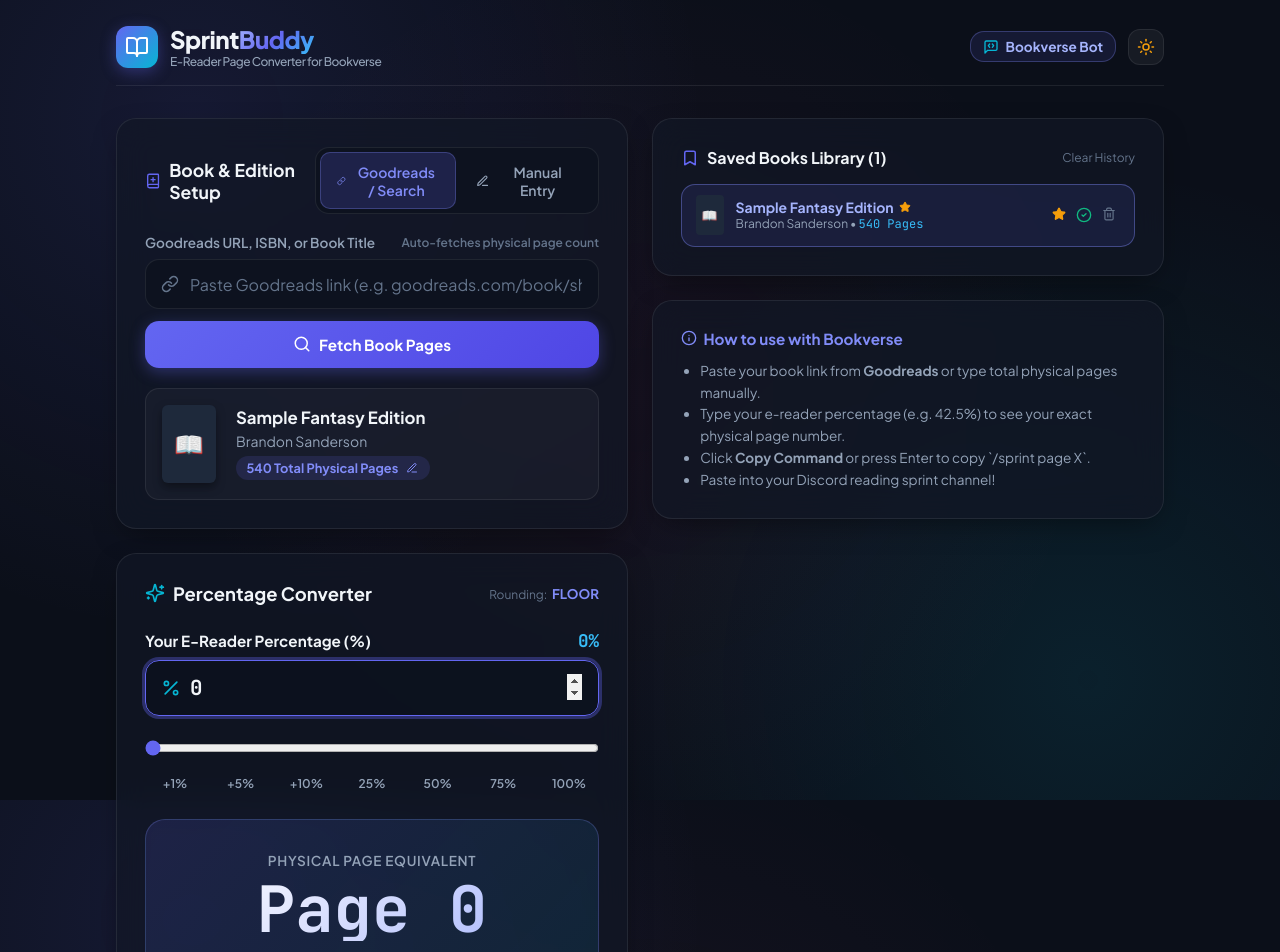
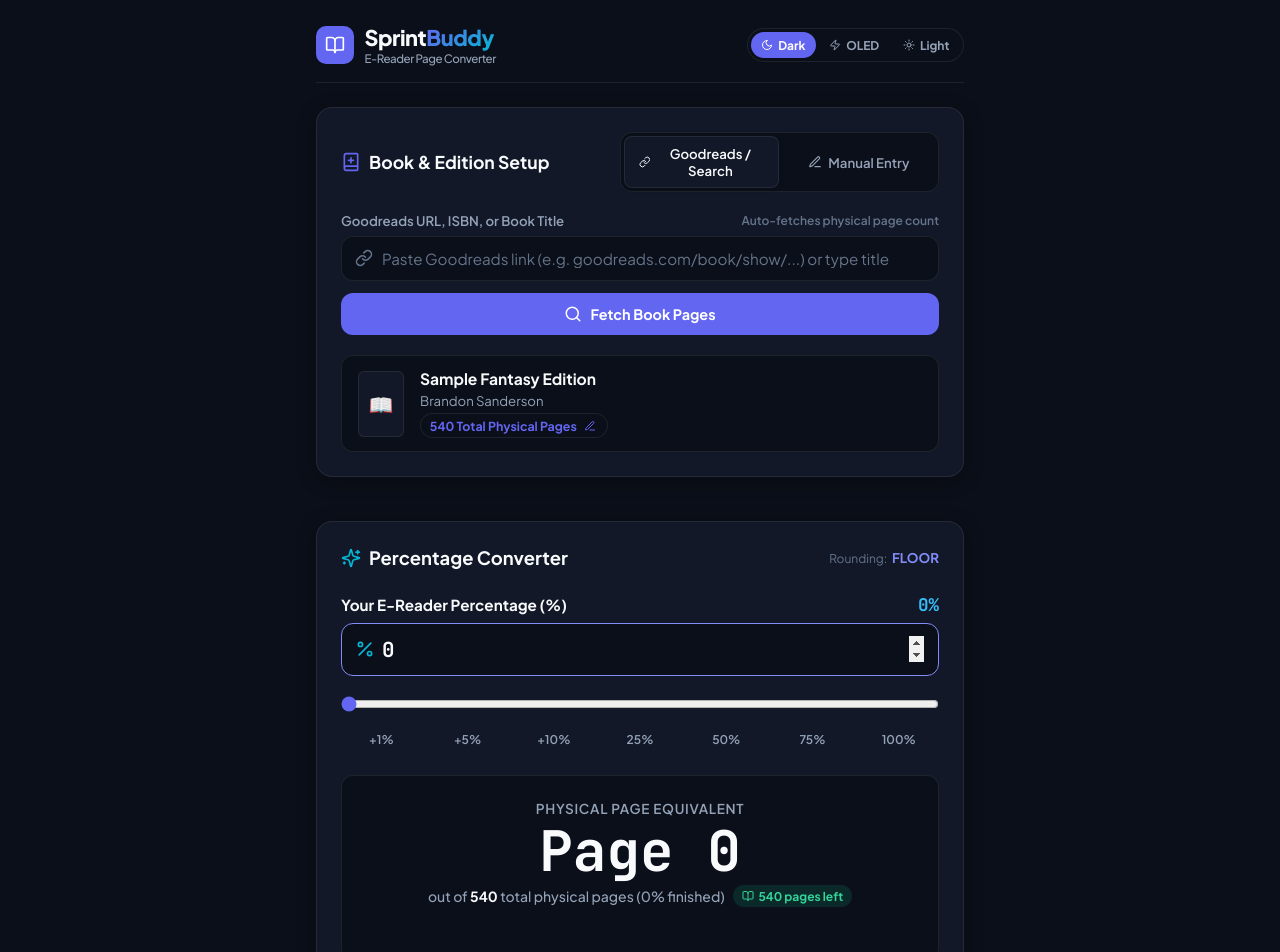
Before and after one commit to AfaqAhmad43/sprint-buddy, a React (Vite) app: page / in a window 1280 px wide. Shown: the top 952 px of the page. Built offline with nearby package versions, Linux system fonts and the light colour scheme.

Commit message:
Implement lightweight performance-first visual overhaul, polished light theme, and pitch-black OLED battery-saver mode

```diff
--- a/src/App.jsx
+++ b/src/App.jsx
@@ -15,7 +15,7 @@ const DEFAULT_BOOK = {
 };
 
 export default function App() {
-  // Theme state with safe localStorage lookup
+  // Theme state ('dark', 'oled', 'light') with safe localStorage lookup
   const [theme, setTheme] = useState(() => {
     try {
       return localStorage.getItem('sprint_theme') || 'dark';
@@ -69,10 +69,6 @@ export default function App() {
     } catch (e) {}
   }, [savedBooks]);
 
-  const toggleTheme = () => {
-    setTheme((prev) => (prev === 'dark' ? 'light' : 'dark'));
-  };
-
   const handleSaveToLibrary = (book) => {
     if (!book || !book.title) return;
     setSavedBooks((prev) => {
@@ -106,12 +102,10 @@ export default function App() {
       {/* Header */}
       <Header
         theme={theme}
-        toggleTheme={toggleTheme}
+        setTheme={setTheme}
       />
 
-      <main className="grid-2" style={{ alignItems: 'start' }}>
-        {/* Main Workspace Column */}
-        <div>
+      <main style={{ display: 'flex', flexDirection: 'column', gap: '1.25rem' }}>
         {/* Book Setup (Goodreads Link or Manual Input) */}
         <BookSelector
           currentBook={currentBook}
@@ -119,15 +113,12 @@ export default function App() {
           onSaveToLibrary={handleSaveToLibrary}
         />
 
-          {/* Core Page Converter */}
+        {/* Core Hero Page Converter */}
         <PercentageConverter
           currentBook={currentBook}
           onCopyToast={showToast}
         />
-        </div>
 
-        {/* Sidebar Column: Saved Books & Instructions */}
-        <div>
         {/* Saved Books Library */}
         <SavedBooks
           savedBooks={savedBooks}
@@ -139,17 +130,16 @@ export default function App() {
         />
 
         {/* Discord Sprint Guide Card */}
-          <div className="glass-card">
-            <h4 style={{ fontSize: '0.95rem', fontWeight: 700, display: 'flex', alignItems: 'center', gap: '0.4rem', color: '#818CF8', marginBottom: '0.75rem' }}>
-              <Info size={16} /> How to use with Bookverse
+        <div className="glass-card" style={{ marginBottom: 0 }}>
+          <h4 style={{ fontSize: '0.9rem', fontWeight: 700, display: 'flex', alignItems: 'center', gap: '0.4rem', color: 'var(--text-main)', marginBottom: '0.6rem' }}>
+            <Info size={15} color="var(--accent-primary)" /> Quick Tip for Bookverse Reading Sprints
           </h4>
-            <ul style={{ fontSize: '0.85rem', color: 'var(--text-muted)', lineHeight: '1.6', paddingLeft: '1.2rem' }}>
+          <ul style={{ fontSize: '0.825rem', color: 'var(--text-muted)', lineHeight: '1.5', paddingLeft: '1.2rem' }}>
             <li>Paste your book link from <strong>Goodreads</strong> or type total physical pages manually.</li>
             <li>Type your e-reader percentage (e.g. <code>42.5%</code>) to see your exact physical page number.</li>
-              <li>Click <strong>Copy Command</strong> or press <code>Enter</code> to copy `/sprint page X`.</li>
+            <li>Click <strong>Copy Command</strong> or press <code>Enter</code> to grab `/sprint page X`.</li>
             <li>Paste into your Discord reading sprint channel!</li>
           </ul>
-          </div>
         </div>
       </main>
 
--- a/src/components/Header.jsx
+++ b/src/components/Header.jsx
@@ -1,37 +1,46 @@
 import React from 'react';
-import { BookOpen, Moon, Sun, MessageSquareCode } from 'lucide-react';
+import { BookOpen, Moon, Sun, Zap } from 'lucide-react';
 
-export default function Header({ theme, toggleTheme }) {
+export default function Header({ theme, setTheme }) {
   return (
     <header className="app-header">
       <div className="brand-logo">
         <div className="brand-icon">
-          <BookOpen size={24} />
+          <BookOpen size={20} />
         </div>
         <div>
           Sprint<span className="title-gradient">Buddy</span>
-          <div style={{ fontSize: '0.75rem', fontWeight: 500, color: 'var(--text-muted)' }}>
-            E-Reader Page Converter for Bookverse
+          <div style={{ fontSize: '0.725rem', fontWeight: 500, color: 'var(--text-muted)' }}>
+            E-Reader Page Converter
           </div>
         </div>
       </div>
 
-      <div style={{ display: 'flex', alignItems: 'center', gap: '0.75rem' }}>
-        {/* Bookverse Bot Indicator Badge */}
-        <div style={{ display: 'flex', alignItems: 'center', gap: '0.4rem', background: 'rgba(99, 102, 241, 0.12)', padding: '0.4rem 0.75rem', borderRadius: 'var(--radius-md)', border: '1px solid rgba(129, 140, 248, 0.3)', fontSize: '0.85rem' }}>
-          <MessageSquareCode size={16} color="var(--accent-cyan)" />
-          <span style={{ color: '#A5B4FC', fontWeight: 700 }}>Bookverse Bot</span>
+      <div style={{ display: 'flex', alignItems: 'center', gap: '0.5rem' }}>
+        {/* Theme Segmented Switcher */}
+        <div className="theme-switcher">
+          <button
+            className={`theme-btn ${theme === 'dark' ? 'active' : ''}`}
+            onClick={() => setTheme('dark')}
+            title="Slate Dark Theme"
+          >
+            <Moon size={12} /> Dark
+          </button>
+          <button
+            className={`theme-btn ${theme === 'oled' ? 'active' : ''}`}
+            onClick={() => setTheme('oled')}
+            title="Pitch Black OLED Battery Saver Mode"
+          >
+            <Zap size={12} /> OLED
+          </button>
+          <button
+            className={`theme-btn ${theme === 'light' ? 'active' : ''}`}
+            onClick={() => setTheme('light')}
+            title="Clean Light Theme"
+          >
+            <Sun size={12} /> Light
+          </button>
         </div>
-
-        {/* Theme Toggle */}
-        <button
-          onClick={toggleTheme}
-          className="btn-secondary"
-          style={{ padding: '0.5rem', borderRadius: '12px' }}
-          title="Toggle Theme"
-        >
-          {theme === 'dark' ? <Sun size={18} color="#F59E0B" /> : <Moon size={18} color="#6366F1" />}
-        </button>
       </div>
     </header>
   );
--- a/src/index.css
+++ b/src/index.css
@@ -1,49 +1,72 @@
+/* ==========================================================================
+   SprintBuddy - Lightweight & High-Performance Design System
+   Zero-lag, battery-efficient, high-contrast typography & sleek themes.
+   ========================================================================== */
+
 :root {
+  /* Dark Theme (Default Slate) */
   --bg-main: #0B0F19;
-  --bg-card: rgba(18, 24, 38, 0.7);
-  --bg-card-hover: rgba(26, 34, 54, 0.85);
-  --bg-input: rgba(13, 18, 30, 0.8);
+  --bg-card: #121827;
+  --bg-card-hover: #1E293B;
+  --bg-input: #0B0F19;
   --border-color: rgba(255, 255, 255, 0.08);
-  --border-focus: rgba(129, 140, 248, 0.5);
+  --border-focus: #818CF8;
 
-  --text-main: #F1F5F9;
+  --text-main: #F8FAFC;
   --text-muted: #94A3B8;
   --text-dim: #64748B;
 
   --accent-primary: #6366F1;
   --accent-primary-hover: #4F46E5;
-  --accent-primary-glow: rgba(99, 102, 241, 0.35);
-
   --accent-cyan: #06B6D4;
-  --accent-cyan-glow: rgba(6, 182, 212, 0.3);
-
   --accent-emerald: #10B981;
-  --accent-emerald-glow: rgba(16, 185, 129, 0.3);
-
-  --accent-pink: #EC4899;
 
   --font-sans: 'Plus Jakarta Sans', -apple-system, BlinkMacSystemFont, 'Segoe UI', Roboto, sans-serif;
   --font-mono: 'JetBrains Mono', monospace;
 
   --radius-sm: 8px;
-  --radius-md: 14px;
-  --radius-lg: 20px;
+  --radius-md: 12px;
+  --radius-lg: 16px;
   --radius-full: 9999px;
 
-  --shadow-sm: 0 4px 6px -1px rgba(0, 0, 0, 0.3);
-  --shadow-glow: 0 0 25px var(--accent-primary-glow);
-  --shadow-card: 0 10px 30px -10px rgba(0, 0, 0, 0.5);
+  --shadow-card: 0 4px 20px rgba(0, 0, 0, 0.3);
 }
 
+/* OLED Pitch Black Theme */
+[data-theme='oled'] {
+  --bg-main: #000000;
+  --bg-card: #0F141C;
+  --bg-card-hover: #171E2B;
+  --bg-input: #05070A;
+  --border-color: rgba(255, 255, 255, 0.12);
+  --border-focus: #818CF8;
+
+  --text-main: #FFFFFF;
+  --text-muted: #A1A1AA;
+  --text-dim: #71717A;
+
+  --shadow-card: none;
+}
+
+/* Polished & Crisp Light Theme */
 [data-theme='light'] {
-  --bg-main: #F8FAFC;
-  --bg-card: rgba(255, 255, 255, 0.85);
-  --bg-card-hover: rgba(241, 245, 249, 0.95);
-  --bg-input: #FFFFFF;
-  --border-color: rgba(0, 0, 0, 0.08);
-  --border-focus: rgba(99, 102, 241, 0.6);
+  --bg-main: #F1F5F9;
+  --bg-card: #FFFFFF;
+  --bg-card-hover: #F8FAFC;
+  --bg-input: #F8FAFC;
+  --border-color: rgba(15, 23, 42, 0.09);
+  --border-focus: #4F46E5;
 
-  --shadow-card: 0 10px 30px -10px rgba(0, 0, 0, 0.08);
+  --text-main: #0F172A;
+  --text-muted: #475569;
+  --text-dim: #64748B;
+
+  --accent-primary: #4F46E5;
+  --accent-primary-hover: #4338CA;
+  --accent-cyan: #0284C7;
+  --accent-emerald: #059669;
+
+  --shadow-card: 0 4px 15px rgba(15, 23, 42, 0.05);
 }
 
 * {
@@ -58,40 +81,34 @@ body {
   background-color: var(--bg-main);
   color: var(--text-main);
   min-height: 100vh;
-  overflow-x: hidden;
-  background-image:
-    radial-gradient(circle at 15% 15%, rgba(99, 102, 241, 0.12) 0%, transparent 40%),
-    radial-gradient(circle at 85% 85%, rgba(6, 182, 212, 0.1) 0%, transparent 40%),
-    radial-gradient(circle at 50% 50%, rgba(236, 72, 153, 0.05) 0%, transparent 60%);
-  background-attachment: fixed;
+  transition: background-color 0.15s ease, color 0.15s ease;
 }
 
-/* App Container */
+/* App Container (Single-Column Focus Layout) */
 .app-layout {
-  max-width: 1080px;
+  max-width: 680px;
   margin: 0 auto;
-  padding: 1.5rem 1rem 3rem 1rem;
+  padding: 1.5rem 1rem 4rem 1rem;
 }
 
 /* Glass Card */
 .glass-card {
   background: var(--bg-card);
-  backdrop-filter: blur(16px);
-  -webkit-backdrop-filter: blur(16px);
   border: 1px solid var(--border-color);
   border-radius: var(--radius-lg);
-  padding: 1.75rem;
+  padding: 1.5rem;
   box-shadow: var(--shadow-card);
-  transition: all 0.25s cubic-bezier(0.16, 1, 0.3, 1);
+  margin-bottom: 1.25rem;
+  transition: border-color 0.15s ease;
 }
 
 .glass-card:hover {
-  border-color: rgba(255, 255, 255, 0.15);
+  border-color: rgba(129, 140, 248, 0.25);
 }
 
 /* Typography Helpers */
 .title-gradient {
-  background: linear-gradient(135deg, #A5B4FC 0%, #6366F1 50%, #38BDF8 100%);
+  background: linear-gradient(135deg, var(--accent-primary) 0%, var(--accent-cyan) 100%);
   -webkit-background-clip: text;
   -webkit-text-fill-color: transparent;
   display: inline-block;
@@ -106,7 +123,7 @@ body {
   display: flex;
   justify-content: space-between;
   align-items: center;
-  margin-bottom: 2rem;
+  margin-bottom: 1.5rem;
   padding-bottom: 1rem;
   border-bottom: 1px solid var(--border-color);
 }
@@ -114,61 +131,51 @@ body {
 .brand-logo {
   display: flex;
   align-items: center;
-  gap: 0.75rem;
-  font-size: 1.5rem;
+  gap: 0.65rem;
+  font-size: 1.35rem;
   font-weight: 800;
   letter-spacing: -0.02em;
 }
 
 .brand-icon {
-  width: 42px;
-  height: 42px;
-  border-radius: 12px;
-  background: linear-gradient(135deg, var(--accent-primary) 0%, var(--accent-cyan) 100%);
+  width: 38px;
+  height: 38px;
+  border-radius: 10px;
+  background: var(--accent-primary);
   display: flex;
   align-items: center;
   justify-content: center;
   color: white;
-  box-shadow: 0 4px 15px var(--accent-primary-glow);
 }
 
-/* Navigation Tabs */
-.nav-tabs {
+/* Theme Segmented Switcher */
+.theme-switcher {
   display: flex;
-  gap: 0.5rem;
-  background: rgba(15, 23, 42, 0.6);
-  padding: 0.35rem;
+  background: var(--bg-input);
+  border: 1px solid var(--border-color);
   border-radius: var(--radius-full);
-  border: 1px solid var(--border-color);
-  margin-bottom: 2rem;
+  padding: 0.2rem;
+  gap: 0.2rem;
 }
 
-.tab-btn {
-  flex: 1;
-  padding: 0.65rem 1.25rem;
+.theme-btn {
+  padding: 0.35rem 0.65rem;
   border: none;
   background: transparent;
   color: var(--text-muted);
-  font-size: 0.925rem;
-  font-weight: 600;
+  font-size: 0.75rem;
+  font-weight: 700;
   border-radius: var(--radius-full);
   cursor: pointer;
   display: flex;
   align-items: center;
-  justify-content: center;
-  gap: 0.5rem;
-  transition: all 0.2s ease;
+  gap: 0.3rem;
+  transition: all 0.15s ease;
 }
 
-.tab-btn:hover {
-  color: var(--text-main);
-  background: rgba(255, 255, 255, 0.05);
-}
-
-.tab-btn.active {
+.theme-btn.active {
   background: var(--accent-primary);
   color: #FFFFFF;
-  box-shadow: 0 4px 12px var(--accent-primary-glow);
 }
 
 /* Mode Switcher Buttons (Goodreads vs Manual) */
@@ -177,44 +184,63 @@ body {
   background: var(--bg-input);
   border: 1px solid var(--border-color);
   border-radius: var(--radius-md);
-  padding: 0.25rem;
-  margin-bottom: 1.25rem;
+  padding: 0.2rem;
   gap: 0.25rem;
 }
 
 .mode-btn {
   flex: 1;
-  padding: 0.6rem 1rem;
+  padding: 0.5rem 0.85rem;
   border: none;
   background: transparent;
   color: var(--text-muted);
-  font-size: 0.875rem;
+  font-size: 0.825rem;
   font-weight: 600;
-  border-radius: 10px;
+  border-radius: 8px;
   cursor: pointer;
   display: flex;
   align-items: center;
   justify-content: center;
-  gap: 0.5rem;
-  transition: all 0.2s ease;
+  gap: 0.4rem;
+  transition: all 0.15s ease;
 }
 
 .mode-btn.active {
-  background: rgba(99, 102, 241, 0.2);
-  color: #818CF8;
-  border: 1px solid rgba(129, 140, 248, 0.3);
+  background: var(--bg-card);
+  color: var(--text-main);
+  border: 1px solid var(--border-color);
+  box-shadow: 0 2px 5px rgba(0,0,0,0.1);
+}
+
+/* Quick Jump Buttons */
+.quick-btn {
+  background: var(--bg-input);
+  border: 1px solid var(--border-color);
+  color: var(--text-muted);
+  padding: 0.35rem 0.65rem;
+  border-radius: var(--radius-sm);
+  font-size: 0.75rem;
+  font-weight: 700;
+  cursor: pointer;
+  transition: all 0.15s ease;
+}
+
+.quick-btn:hover {
+  background: var(--accent-primary);
+  color: white;
+  border-color: var(--accent-primary);
 }
 
 /* Forms & Inputs */
 .input-group {
   display: flex;
   flex-direction: column;
-  gap: 0.5rem;
-  margin-bottom: 1.25rem;
+  gap: 0.4rem;
+  margin-bottom: 1rem;
 }
 
 .input-label {
-  font-size: 0.85rem;
+  font-size: 0.825rem;
   font-weight: 600;
   color: var(--text-muted);
   display: flex;
@@ -230,146 +256,135 @@ body {
 
 .input-icon {
   position: absolute;
-  left: 1rem;
+  left: 0.85rem;
   color: var(--text-dim);
   pointer-events: none;
 }
 
 .custom-input {
   width: 100%;
-  padding: 0.85rem 1rem 0.85rem 2.75rem;
+  padding: 0.75rem 0.85rem 0.75rem 2.5rem;
   background: var(--bg-input);
   border: 1px solid var(--border-color);
   border-radius: var(--radius-md);
   color: var(--text-main);
-  font-size: 1rem;
+  font-size: 0.95rem;
   outline: none;
-  transition: all 0.2s ease;
+  transition: border-color 0.15s ease;
 }
 
 .custom-input.no-icon {
-  padding-left: 1rem;
+  padding-left: 0.85rem;
 }
 
 .custom-input:focus {
-  border-color: var(--accent-primary);
-  box-shadow: 0 0 0 3px var(--accent-primary-glow);
+  border-color: var(--border-focus);
 }
 
 .custom-input::placeholder {
   color: var(--text-dim);
 }
 
-/* Primary Action Buttons */
+/* Buttons */
 .btn-primary {
-  background: linear-gradient(135deg, var(--accent-primary) 0%, var(--accent-primary-hover) 100%);
+  background: var(--accent-primary);
   color: white;
   border: none;
-  padding: 0.85rem 1.5rem;
+  padding: 0.75rem 1.25rem;
   border-radius: var(--radius-md);
   font-weight: 700;
-  font-size: 0.95rem;
+  font-size: 0.9rem;
   cursor: pointer;
   display: inline-flex;
   align-items: center;
   justify-content: center;
   gap: 0.5rem;
-  box-shadow: 0 4px 15px var(--accent-primary-glow);
-  transition: all 0.2s ease;
+  transition: background-color 0.15s ease;
 }
 
 .btn-primary:hover {
-  transform: translateY(-1px);
-  box-shadow: 0 6px 20px var(--accent-primary-glow);
-}
-
-.btn-primary:active {
-  transform: translateY(0);
+  background: var(--accent-primary-hover);
 }
 
 .btn-secondary {
-  background: rgba(255, 255, 255, 0.05);
+  background: var(--bg-input);
   color: var(--text-main);
   border: 1px solid var(--border-color);
-  padding: 0.75rem 1.25rem;
+  padding: 0.65rem 1rem;
   border-radius: var(--radius-md);
   font-weight: 600;
-  font-size: 0.875rem;
+  font-size: 0.85rem;
   cursor: pointer;
   display: inline-flex;
   align-items: center;
   justify-content: center;
-  gap: 0.5rem;
-  transition: all 0.2s ease;
+  gap: 0.4rem;
+  transition: background-color 0.15s ease;
 }
 
 .btn-secondary:hover {
-  background: rgba(255, 255, 255, 0.1);
-  border-color: rgba(255, 255, 255, 0.2);
+  border-color: var(--text-muted);
 }
 
 /* Page Result Hero Card */
 .result-hero {
-  background: linear-gradient(135deg, rgba(99, 102, 241, 0.15) 0%, rgba(6, 182, 212, 0.1) 100%);
-  border: 1px solid rgba(129, 140, 248, 0.25);
-  border-radius: var(--radius-lg);
-  padding: 2rem;
+  background: var(--bg-input);
+  border: 1px solid var(--border-color);
+  border-radius: var(--radius-md);
+  padding: 1.5rem 1rem;
   text-align: center;
-  position: relative;
-  overflow: hidden;
 }
 
 .result-number {
-  font-size: 4rem;
+  font-size: 3.5rem;
   font-weight: 800;
   line-height: 1;
   font-family: var(--font-mono);
-  background: linear-gradient(135deg, #FFFFFF 0%, #A5B4FC 100%);
-  -webkit-background-clip: text;
-  -webkit-text-fill-color: transparent;
-  margin: 0.5rem 0;
+  color: var(--text-main);
+  margin: 0.4rem 0;
 }
 
 .result-subtitle {
   color: var(--text-muted);
-  font-size: 0.95rem;
+  font-size: 0.875rem;
   font-weight: 500;
 }
 
 /* Progress Bar */
 .progress-container {
   width: 100%;
-  height: 10px;
-  background: rgba(255, 255, 255, 0.08);
+  height: 8px;
+  background: var(--bg-main);
   border-radius: var(--radius-full);
   overflow: hidden;
-  margin: 1.25rem 0 0.5rem 0;
+  margin: 1rem 0 0.25rem 0;
 }
 
 .progress-fill {
   height: 100%;
-  background: linear-gradient(90deg, var(--accent-primary) 0%, var(--accent-cyan) 100%);
+  background: var(--accent-primary);
   border-radius: var(--radius-full);
-  transition: width 0.4s cubic-bezier(0.16, 1, 0.3, 1);
+  transition: width 0.2s ease;
 }
 
 /* Discord Bot Command Box */
 .discord-box {
-  background: rgba(10, 14, 23, 0.9);
+  background: var(--bg-input);
   border: 1px solid var(--border-color);
   border-radius: var(--radius-md);
-  padding: 1rem;
+  padding: 0.85rem 1rem;
   display: flex;
   align-items: center;
   justify-content: space-between;
   gap: 1rem;
-  margin-top: 1rem;
+  margin-top: 0.85rem;
 }
 
 .discord-code {
   font-family: var(--font-mono);
-  color: #38BDF8;
-  font-size: 1rem;
+  color: var(--accent-cyan);
+  font-size: 0.95rem;
+  font-weight: 700;
   word-break: break-all;
 }
 
@@ -377,59 +392,56 @@ body {
   background: var(--accent-emerald);
   color: white;
   border: none;
-  padding: 0.65rem 1.2rem;
+  padding: 0.55rem 1rem;
   border-radius: var(--radius-sm);
   font-weight: 700;
-  font-size: 0.875rem;
+  font-size: 0.825rem;
   cursor: pointer;
   display: inline-flex;
   align-items: center;
   justify-content: center;
-  gap: 0.4rem;
-  box-shadow: 0 4px 12px var(--accent-emerald-glow);
-  transition: all 0.2s ease;
+  gap: 0.35rem;
   white-space: nowrap;
 }
 
 .btn-copy:hover {
   filter: brightness(1.1);
-  transform: translateY(-1px);
 }
 
 /* Book Preview Card */
 .book-preview-card {
   display: flex;
-  gap: 1.25rem;
+  gap: 1rem;
   align-items: center;
-  background: rgba(255, 255, 255, 0.03);
+  background: var(--bg-input);
   border: 1px solid var(--border-color);
-  padding: 1rem;
+  padding: 0.85rem 1rem;
   border-radius: var(--radius-md);
-  margin-bottom: 1.5rem;
+  margin-bottom: 1.25rem;
 }
 
 .book-cover {
-  width: 54px;
-  height: 78px;
+  width: 46px;
+  height: 66px;
   border-radius: 6px;
   object-fit: cover;
-  box-shadow: 0 4px 10px rgba(0, 0, 0, 0.4);
-  background: #1E293B;
+  background: var(--bg-card);
   display: flex;
   align-items: center;
   justify-content: center;
-  font-size: 1.5rem;
+  font-size: 1.25rem;
+  border: 1px solid var(--border-color);
 }
 
 .book-info h4 {
-  font-size: 1.05rem;
+  font-size: 0.975rem;
   font-weight: 700;
   color: var(--text-main);
-  margin-bottom: 0.25rem;
+  margin-bottom: 0.2rem;
 }
 
 .book-info p {
-  font-size: 0.875rem;
+  font-size: 0.825rem;
   color: var(--text-muted);
 }
 
@@ -437,13 +449,14 @@ body {
   display: inline-flex;
   align-items: center;
   gap: 0.35rem;
-  background: rgba(99, 102, 241, 0.15);
-  color: #818CF8;
-  padding: 0.25rem 0.65rem;
+  background: var(--bg-main);
+  color: var(--accent-primary);
+  border: 1px solid var(--border-color);
+  padding: 0.2rem 0.55rem;
   border-radius: var(--radius-full);
-  font-size: 0.8rem;
+  font-size: 0.775rem;
   font-weight: 700;
-  margin-top: 0.4rem;
+  margin-top: 0.3rem;
   font-family: var(--font-mono);
 }
 
@@ -451,7 +464,7 @@ body {
 .grid-2 {
   display: grid;
   grid-template-columns: 1fr 1fr;
-  gap: 1.5rem;
+  gap: 1rem;
 }
 
 /* Toast Alert */
@@ -463,18 +476,17 @@ body {
 }
 
 .toast {
-  background: #1E293B;
-  color: #FFFFFF;
+  background: var(--bg-card);
+  color: var(--text-main);
   border: 1px solid var(--accent-emerald);
-  padding: 0.85rem 1.35rem;
+  padding: 0.75rem 1.2rem;
   border-radius: var(--radius-md);
-  box-shadow: 0 10px 25px rgba(0, 0, 0, 0.5);
+  box-shadow: 0 4px 20px rgba(0, 0, 0, 0.4);
   display: flex;
   align-items: center;
-  gap: 0.75rem;
-  font-size: 0.9rem;
+  gap: 0.6rem;
+  font-size: 0.85rem;
   font-weight: 600;
-  animation: slideUp 0.3s ease-out;
 }
 
 /* Mobile Sticky Quick-Copy Footer */
@@ -482,38 +494,24 @@ body {
   display: none;
 }
 
-@keyframes slideUp {
-  from {
-    opacity: 0;
-    transform: translateY(20px);
-  }
-  to {
-    opacity: 1;
-    transform: translateY(0);
-  }
-}
-
 /* Mobile Responsiveness Improvements */
-@media (max-width: 768px) {
+@media (max-width: 640px) {
   .grid-2 {
     grid-template-columns: 1fr;
-    gap: 1rem;
   }
 
   .app-layout {
-    padding: 1rem 0.75rem 5rem 0.75rem;
+    padding: 1rem 0.75rem 4.5rem 0.75rem;
   }
 
   .glass-card {
-    padding: 1.25rem 1rem;
-    border-radius: var(--radius-md);
+    padding: 1.15rem 0.85rem;
   }
 
   .app-header {
     flex-direction: column;
     align-items: flex-start;
-    gap: 1rem;
-    margin-bottom: 1.5rem;
+    gap: 0.85rem;
   }
 
   .app-header > div:last-child {
@@ -521,40 +519,22 @@ body {
     justify-content: space-between;
   }
 
-  .brand-logo {
-    font-size: 1.3rem;
-  }
-
-  .result-hero {
-    padding: 1.5rem 1rem;
-  }
-
   .result-number {
-    font-size: 3.25rem;
+    font-size: 2.75rem;
   }
 
   .discord-box {
     flex-direction: column;
     align-items: stretch;
     text-align: center;
-    gap: 0.75rem;
   }
 
   .btn-copy {
     width: 100%;
   }
 
-  .nav-tabs {
-    margin-bottom: 1.25rem;
-  }
-
-  .tab-btn {
-    padding: 0.55rem 0.75rem;
-    font-size: 0.85rem;
-  }
-
   .toast-container {
-    bottom: 5rem;
+    bottom: 4.5rem;
     left: 1rem;
     right: 1rem;
   }
@@ -570,21 +550,18 @@ body {
     bottom: 0;
     left: 0;
     right: 0;
-    background: rgba(11, 15, 25, 0.95);
-    backdrop-filter: blur(16px);
-    -webkit-backdrop-filter: blur(16px);
+    background: var(--bg-card);
     border-top: 1px solid var(--border-color);
-    padding: 0.75rem 1rem;
+    padding: 0.65rem 1rem;
     z-index: 999;
     align-items: center;
     justify-content: space-between;
-    box-shadow: 0 -4px 20px rgba(0, 0, 0, 0.5);
+    box-shadow: 0 -4px 15px rgba(0, 0, 0, 0.3);
   }
 
   .mobile-quick-footer .btn-copy {
     width: auto;
-    padding: 0.5rem 1rem;
-    font-size: 0.8rem;
+    padding: 0.45rem 0.85rem;
   }
 }
 
```
Lines whose indentation alone changed are shown as unchanged.
